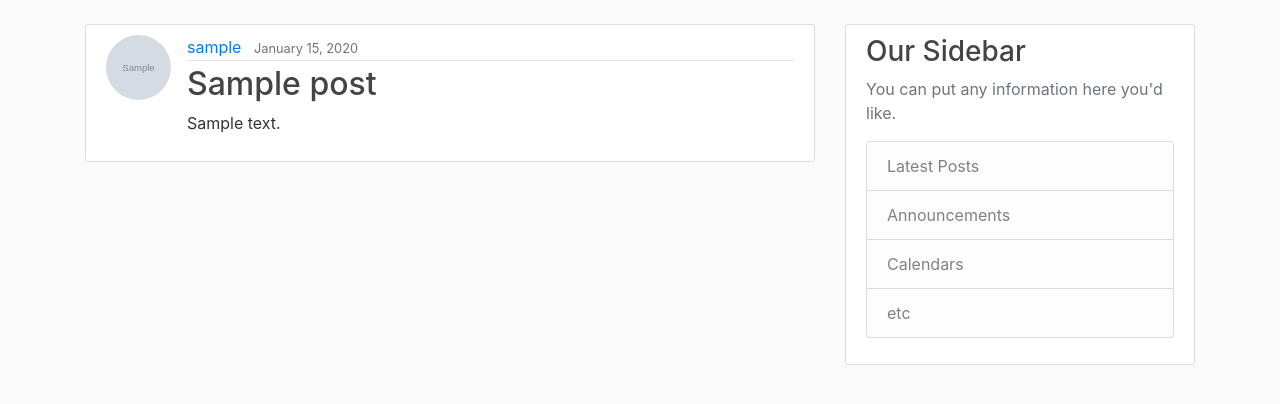
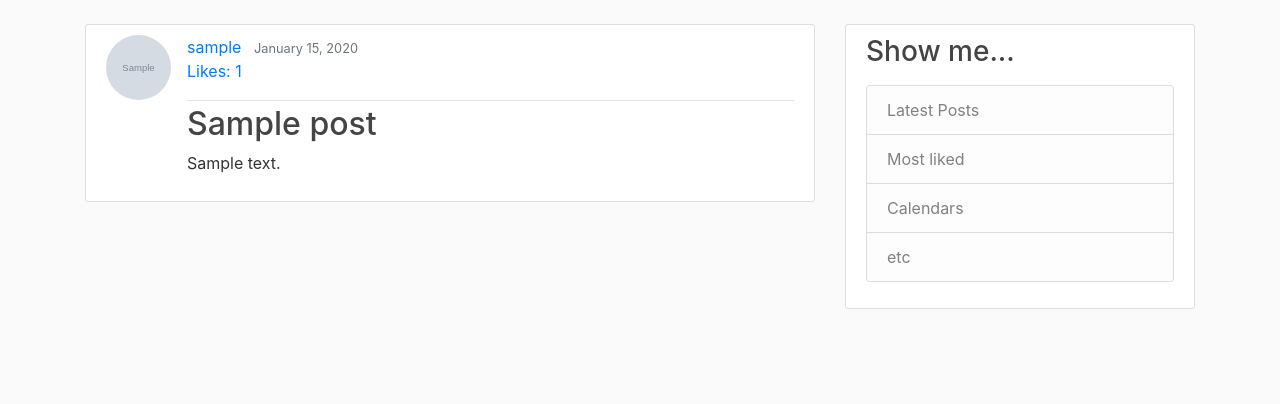
Before and after one commit to mzakonek/djangoblog, a Django app: page /post/1/ in a window 1280 px wide. Shown: the part 56-460 px from the top of the page. Run offline with Django 3.2, Linux system fonts and the light colour scheme; tables that the repository leaves empty hold one stand-in row (values such as "Sample post"); grey boxes marked "Sample" are stand-in pictures; some libraries are stand-ins or nearby versions.

Commit message:
adding "Like" functionality to the Post model

```diff
--- a/django_project/blog/models.py
+++ b/django_project/blog/models.py
@@ -9,9 +9,16 @@ class Post(models.Model):
     content = models.TextField()
     date_posted = models.DateTimeField(default=timezone.now)
     author = models.ForeignKey(User, on_delete=models.CASCADE)
+    likes = models.ManyToManyField(User, blank=True, related_name='post_likes')
 
     def __str__(self):
         return self.title
 
     def get_absolute_url(self):
         return reverse('post-detail', kwargs={'pk': self.pk})
+
+    def get_like_url(self):
+        return reverse("post-like_toogle", kwargs={'pk': self.pk})
+
+    def get_api_like_url(self):
+        return reverse("post-like_api_toogle", kwargs={'pk': self.pk})
--- a/django_project/blog/templates/blog/base.html
+++ b/django_project/blog/templates/blog/base.html
@@ -8,7 +8,9 @@
     <meta name="viewport" content="width=device-width, initial-scale=1, shrink-to-fit=no">
 
     <!-- Bootstrap CSS -->
-    <link rel="stylesheet" href="https://stackpath.bootstrapcdn.com/bootstrap/4.3.1/css/bootstrap.min.css" integrity="sha384-ggOyR0iXCbMQv3Xipma34MD+dH/1fQ784/j6cY/iJTQUOhcWr7x9JvoRxT2MZw1T" crossorigin="anonymous">
+    <script src="https://code.jquery.com/jquery-3.4.1.js" integrity="sha256-WpOohJOqMqqyKL9FccASB9O0KwACQJpFTUBLTYOVvVU=" crossorigin="anonymous"></script>
+    <script src="https://cdnjs.cloudflare.com/ajax/libs/popper.js/1.14.7/umd/popper.min.js" integrity="sha384-UO2eT0CpHqdSJQ6hJty5KVphtPhzWj9WO1clHTMGa3JDZwrnQq4sF86dIHNDz0W1" crossorigin="anonymous"></script>
+    <link rel="stylesheet" href="https://stackpath.bootstrapcdn.com/bootstrap/4.3.1/css/bootstrap.min.css" integrity="sha384-ggOyR0iXCbMQv3Xipma34MD+dH/1fQ784/j6cY/iJTQUOhcWr7x9JvoRxT2MZw1T"  crossorigin="anonymous">
     <link rel="stylesheet" type="text/css" href="{% static 'blog/main.css' %}">
 
     <meta charset="UTF-8">
@@ -63,11 +65,11 @@
         </div>
         <div class="col-md-4">
           <div class="content-section">
-            <h3>Our Sidebar</h3>
-            <p class='text-muted'>You can put any information here you'd like.
+            <h3>Show me...</h3>
+            <p class='text-muted'>
               <ul class="list-group">
                 <li class="list-group-item list-group-item-light">Latest Posts</li>
-                <li class="list-group-item list-group-item-light">Announcements</li>
+                <li class="list-group-item list-group-item-light">Most liked</li>
                 <li class="list-group-item list-group-item-light">Calendars</li>
                 <li class="list-group-item list-group-item-light">etc</li>
               </ul>
@@ -79,9 +81,6 @@
 
     <!-- Optional JavaScript -->
     <!-- jQuery first, then Popper.js, then Bootstrap JS -->
-    <script src="https://code.jquery.com/jquery-3.3.1.slim.min.js" integrity="sha384-q8i/X+965DzO0rT7abK41JStQIAqVgRVzpbzo5smXKp4YfRvH+8abtTE1Pi6jizo" crossorigin="anonymous"></script>
-    <script src="https://cdnjs.cloudflare.com/ajax/libs/popper.js/1.14.7/umd/popper.min.js" integrity="sha384-UO2eT0CpHqdSJQ6hJty5KVphtPhzWj9WO1clHTMGa3JDZwrnQq4sF86dIHNDz0W1" crossorigin="anonymous"></script>
-    <script src="https://stackpath.bootstrapcdn.com/bootstrap/4.3.1/js/bootstrap.min.js" integrity="sha384-JjSmVgyd0p3pXB1rRibZUAYoIIy6OrQ6VrjIEaFf/nJGzIxFDsf4x0xIM+B07jRM" crossorigin="anonymous"></script>
 
 </body>
 </html>
--- a/django_project/blog/templates/blog/post_detail.html
+++ b/django_project/blog/templates/blog/post_detail.html
@@ -1,3 +1,5 @@
+
+
 {% extends "blog/base.html" %}
 {% block content %}
     <article class="media content-section">
@@ -6,6 +8,8 @@
         <div class="article-metadata">
             <a class="mr-2" href="{% url 'user-posts' object.author.username %}">{{ object.author }}</a>
             <small class="text-muted">{{ object.date_posted|date:"F d, Y" }}</small>
+            <p class="mr-2"><a class="like-btn" data-href="{{ object.get_api_like_url }}" href="{{ object.get_like_url }}"> Likes: {{ object.likes.count }}</a></p>
+
             {% if object.author == user %}
                 <div>
                     <a class="btn btn-secondary btn-sm mt-1 mb-1" href="{% url 'post-update' object.id %}">Update</a>
--- a/django_project/blog/urls.py
+++ b/django_project/blog/urls.py
@@ -5,7 +5,10 @@ from .views import (
     PostCreateView,
     PostUpdateView,
     PostDeleteView,
-    UserPostListView
+    UserPostListView,
+    PostLikeToogle,
+    PostLikeAPIToogle
+
 )
 from . import views
 
@@ -18,6 +21,8 @@ urlpatterns = [
     path('post/new/', PostCreateView.as_view(), name='post-create'),
     path('post/<int:pk>/update/', PostUpdateView.as_view(), name='post-update'),
     path('post/<int:pk>/delete/', PostDeleteView.as_view(), name='post-delete'),
+    path('post/<int:pk>/like', PostLikeToogle.as_view(), name='post-like_toogle'),
+    path('api/post/<int:pk>/like', PostLikeAPIToogle.as_view(), name='post-like_api_toogle'),
 
     path('about/', views.about, name='blog-about'),
 
--- a/django_project/blog/views.py
+++ b/django_project/blog/views.py
@@ -7,9 +7,13 @@ from django.views.generic import (
     DetailView,
     CreateView,
     UpdateView,
-    DeleteView
+    DeleteView,
+    RedirectView
 )
 from .models import Post
+from rest_framework.views import APIView
+from rest_framework.response import Response
+from rest_framework import authentication, permissions
 
 
 def home(request):
@@ -36,7 +40,6 @@ class UserPostListView(ListView):
     def get_queryset(self):
         user = get_object_or_404(User, username=self.kwargs.get('username'))
         return Post.objects.filter(author=user).order_by('-date_posted')
-
 
 
 class PostDetailView(DetailView):
@@ -78,5 +81,58 @@ class PostDeleteView(LoginRequiredMixin, UserPassesTestMixin, DeleteView):
         return False
 
 
+class PostLikeToogle(RedirectView):
+    def get_redirect_url(self, *args, **kwargs):
+        print(self.kwargs.get('pk'))
+        obj = get_object_or_404(Post, pk=self.kwargs.get('pk'))
+        url_ = obj.get_absolute_url()
+        user = self.request.user
+        if user.is_authenticated and obj.author != user:
+            if user in obj.likes.all():
+                obj.likes.remove(user)
+            else:
+                obj.likes.add(user)
+        return url_
+
+
+class PostLikeAPIToogle(APIView):
+
+    authentication_classes = [authentication.SessionAuthentication]
+    permission_classes = [permissions.IsAuthenticated]
+
+    def get(self, request, pk=None, format=None):
+        # pk=self.kwargs.get('pk')
+        obj = get_object_or_404(Post, pk=pk)
+        url_ = obj.get_absolute_url()
+        user = self.request.user
+        updated = False
+        liked = False
+
+        if user.is_authenticated and obj.author != user:
+            if user in obj.likes.all():
+                obj.likes.remove(user)
+            else:
+                obj.likes.add(user)
+                liked = True
+            updated = True
+
+        data = {
+            'updated': updated,
+            'liked': liked
+        }
+        return Response(data)
+
+
 def about(request):
     return render(request, 'blog/about.html')
+
+
+# def like(request):
+#     if request.method == 'GET':
+#         post_id = request.GET['post_id']
+#         likedpost = Post.objects.get(id=post_id)
+#         m = Like(post=likedpost)
+#         m.save()
+#         return HttpResponse('success')
+#     else:
+#         return HttpResponse("unsuccesful")
```
Also changed, not shown: django_project/blog/templates/blog/home.html (+34 -0 lines).
